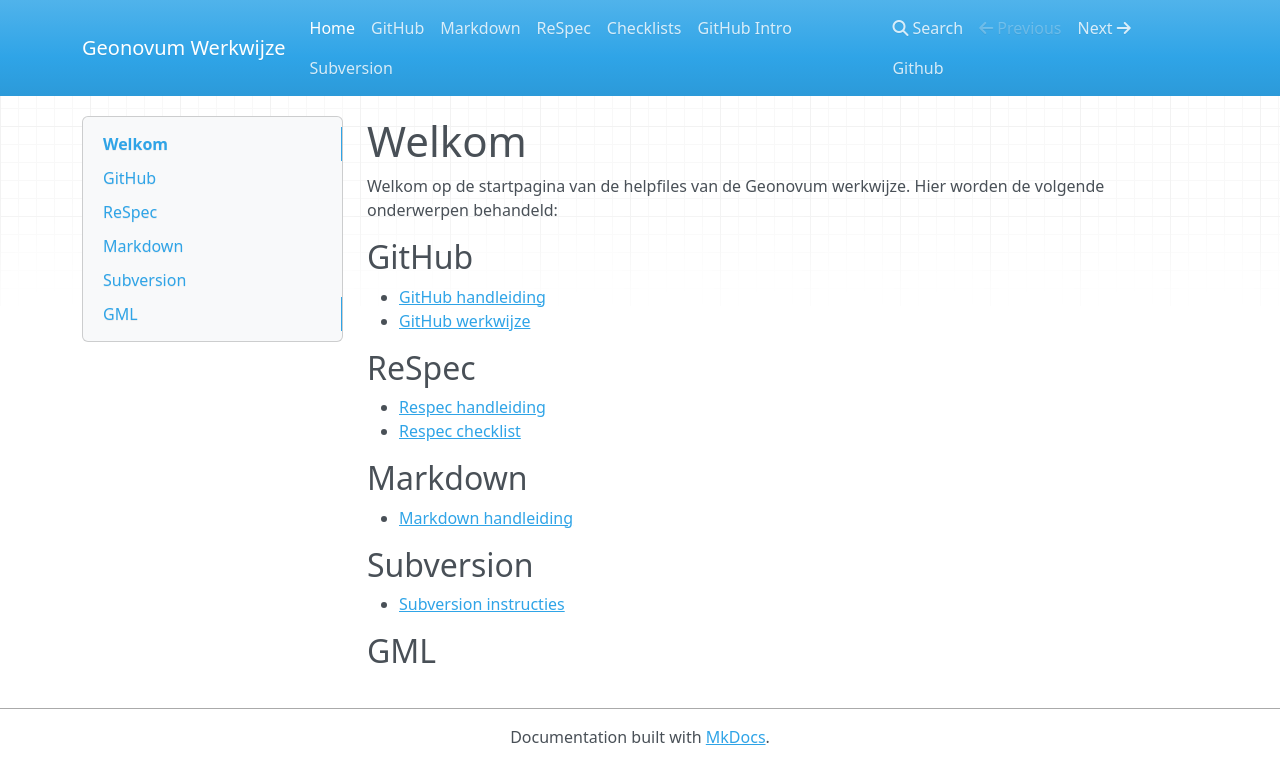
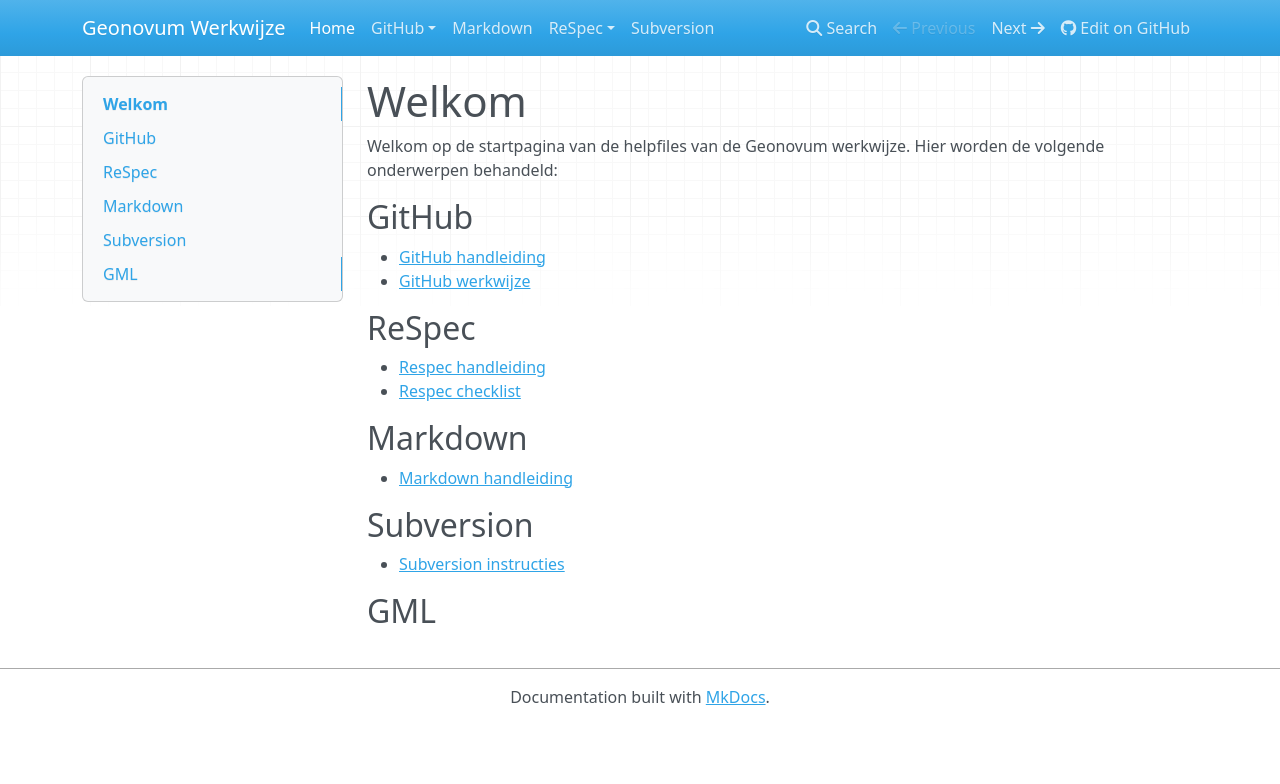
Before and after one commit to Geonovum/handleiding-tooling, an MkDocs documentation site: the page built from docs/index.md, in a window 1280 px wide. Shown: the top 784 px of the page. Built offline with MkDocs 1.6.1, drawn with Linux system fonts in a browser that asks for light colours; nearby versions of some CDN libraries; some of the changed lines change nothing that is shown.

Commit message:
extra laag toegevoegd

```diff
--- a/docs/index.md
+++ b/docs/index.md
@@ -18,6 +18,6 @@ Welkom op de startpagina van de helpfiles van de Geonovum werkwijze. Hier  worde
 
 ## Subversion
 
-- [Subversion instructies](Subversion.md)
+- [Subversion instructies](07-Subversion.md)
 
 ## GML
--- a/mkdocs.yml
+++ b/mkdocs.yml
@@ -1,10 +1,13 @@
 site_name: Geonovum Werkwijze
-repo_url: https://github/Geonovum/handleiding-GitHub
+repo_url: https://github.com/Geonovum/handleiding-GitHub
+edit_uri: blob/main/docs/
 nav:
     - Home: index.md
-    - GitHub: 02-GitHub.md
+    - GitHub:
+        - 'GitHub Intro': 06-InleidingGithub.md
+        - 'Manual': 02-GitHub.md
     - Markdown: 03-Markdown.md
-    - ReSpec: 04-ReSpec.md
-    - Checklists: 05-Checklists.md
-    - GitHub Intro: 06-InleidingGithub.md
+    - ReSpec:
+        - Manual: 04-ReSpec.md
+        - Checklists: 05-Checklists.md
     - Subversion: 07-Subversion.md
```
Also changed, not shown: 1 other file.
